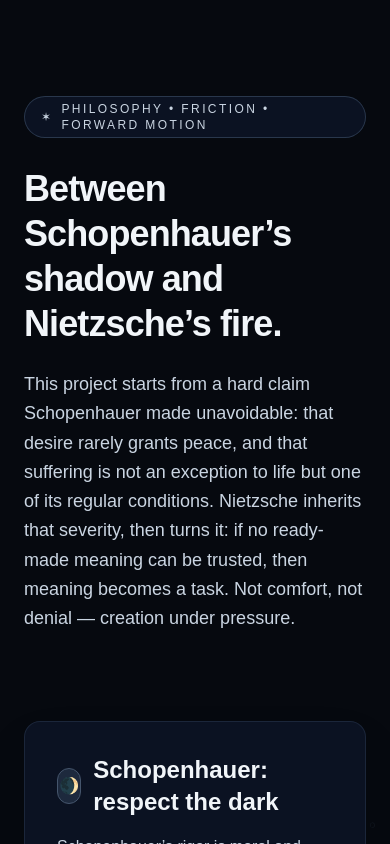
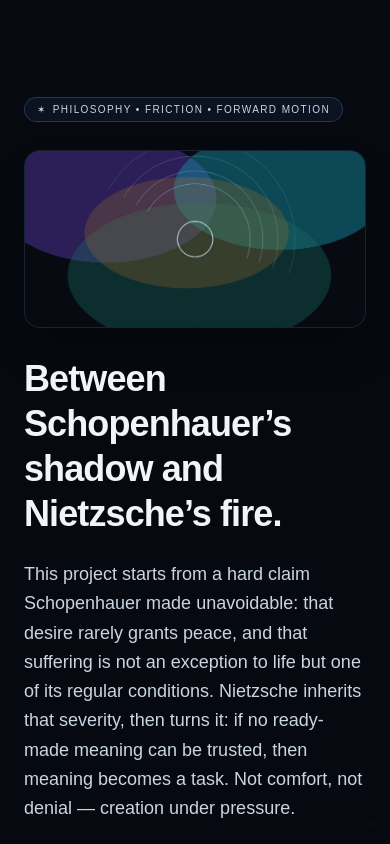
Before and after one commit to camlillico-hash/bos360-site, a Next.js app: page / in a window 390 px wide. Shown: the top 844 px of the page. Built offline with nearby package versions, Linux system fonts and the light colour scheme.

Commit message:
Improve mobile hero badge wrapping and add philosophy hero image

```diff
--- a/app/page.tsx
+++ b/app/page.tsx
@@ -41,10 +41,20 @@ export default function Home() {
 
       {/* Hero */}
       <section className="mx-auto max-w-6xl px-6 pb-14 pt-24 md:pt-32">
-        <p className="inline-flex items-center gap-2 rounded-full border border-slate-700/80 bg-slate-900/70 px-4 py-1 text-xs uppercase tracking-[0.2em] text-slate-300 backdrop-blur">
+        <p className="inline-flex w-fit max-w-full items-center gap-1.5 whitespace-nowrap rounded-full border border-slate-700/80 bg-slate-900/70 px-3 py-1 text-[10px] uppercase tracking-[0.14em] text-slate-300 backdrop-blur sm:gap-2 sm:px-4 sm:text-xs sm:tracking-[0.2em]">
           <span aria-hidden>✶</span> Philosophy • Friction • Forward Motion
         </p>
 
+
+
+        <div className="mt-7 overflow-hidden rounded-2xl border border-slate-800/80 bg-slate-900/50 shadow-2xl shadow-black/30">
+          <img
+            src="/philosophy-hero.jpg"
+            alt="Abstract philosophical visual: shadow, light, and tension"
+            className="h-44 w-full object-cover opacity-90 md:h-64"
+            loading="eager"
+          />
+        </div>
         <h1 className="mt-7 max-w-5xl text-4xl font-bold leading-tight tracking-tight md:text-6xl">
           Between Schopenhauer’s shadow and Nietzsche’s fire.
         </h1>
```
Also changed, not shown: public/philosophy-hero.jpg (added).
